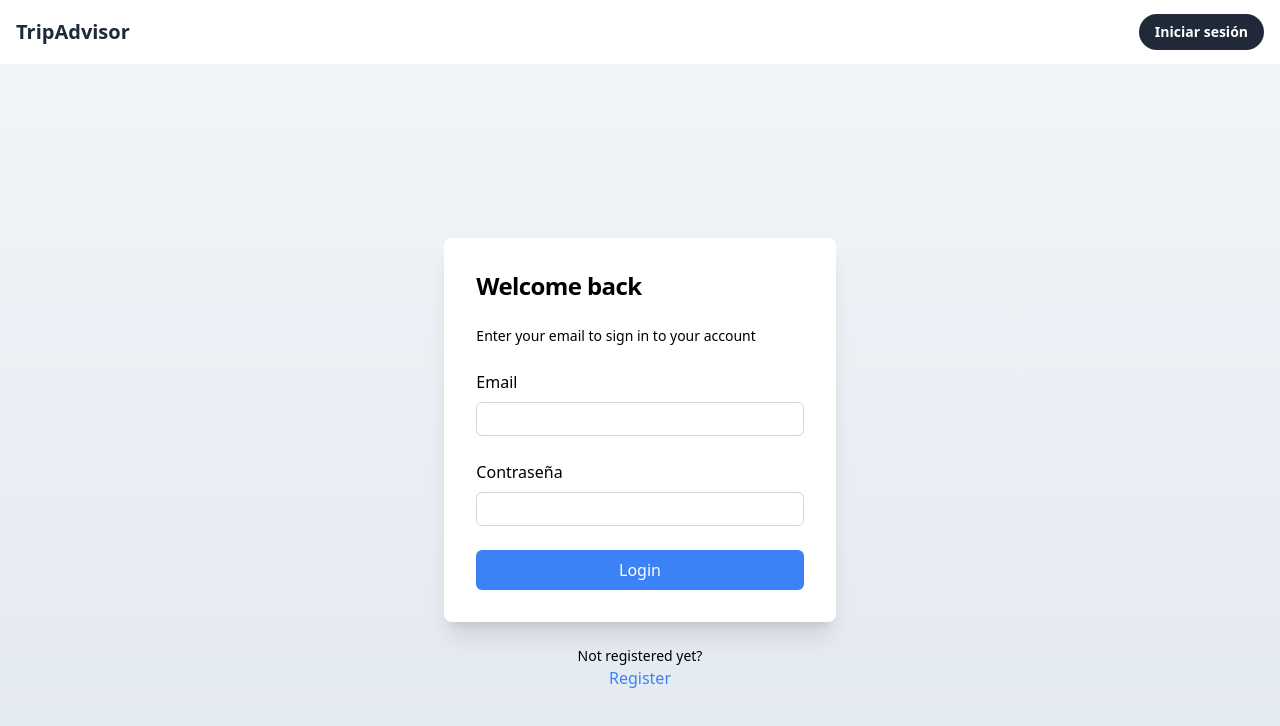
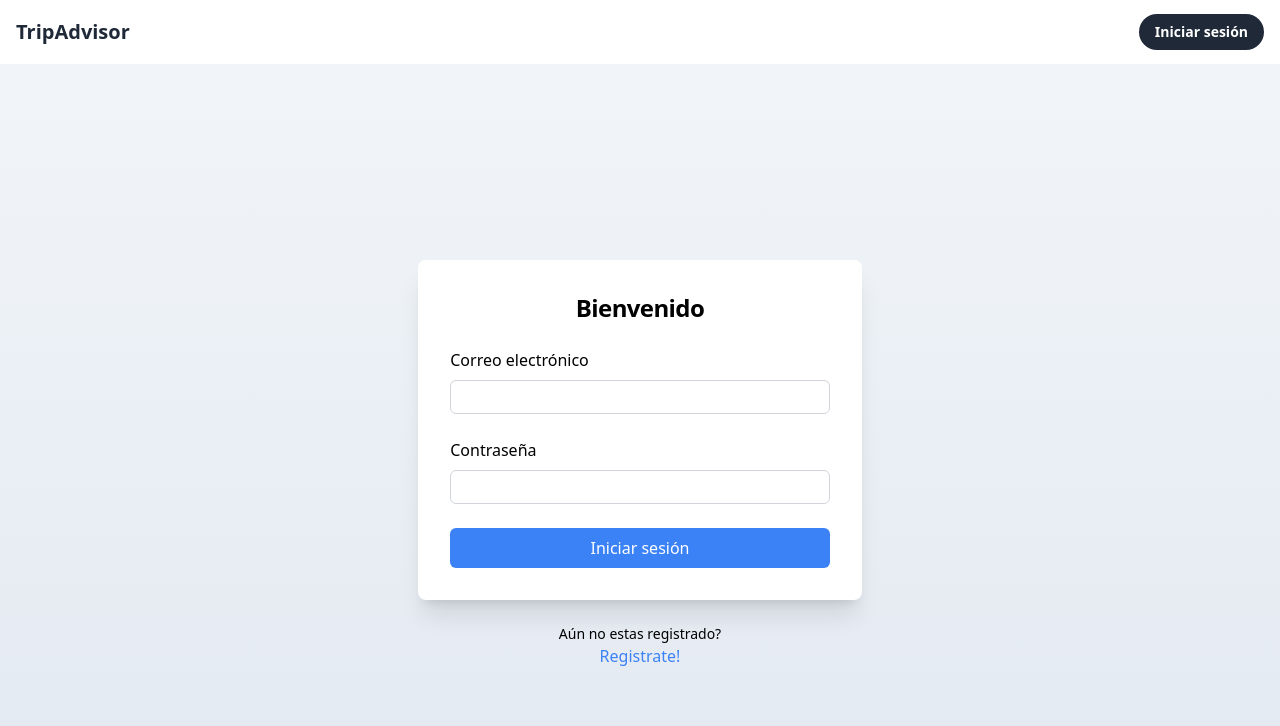
Before and after one commit to SirEduardo/gestor-de-reservas-front, a React (Vite) app in the folder front/: page /signin in a window 1280 px wide. Both pictures are taken after a click on the button "Login". Shown: the top 726 px of the page. Built offline with nearby package versions, Linux system fonts and the light colour scheme.

Commit message:
Update Login.jsx

```diff
--- a/front/src/pages/SingIn/Login.jsx
+++ b/front/src/pages/SingIn/Login.jsx
@@ -48,14 +48,12 @@ const Login = () => {
           onSubmit={handleSubmit(submit)}
           className="bg-white shadow-xl rounded-lg p-8 space-y-6"
         >
-          <h1 className="text-2xl font-semibold tracking-tight">
-            Welcome back
+          <h1 className="text-2xl text-center font-semibold tracking-tight">
+            Bienvenido
           </h1>
-          <p className="text-sm text-muted-foreground">
-            Enter your email to sign in to your account
-          </p>
+
           <div className="space-y-2">
-            <label htmlFor="email">Email</label>
+            <label htmlFor="email">Correo electrónico</label>
             <input
               type="email"
               {...register("email", {
@@ -107,20 +105,22 @@ const Login = () => {
             type="submit"
             className="w-full bg-blue-500 text-white py-2 rounded-md hover:bg-blue-600 transition duration-300"
           >
-            {loading ? "Login in..." : "Login"}
+            {loading ? "Iniciando sesión..." : "Iniciar sesión"}
           </button>
           {error && (
             <p className="text-red-500 text-center text-sm mt-2">{error}</p>
           )}
         </form>
         <div className="mt-6 text-center">
-          <p className="text-sm text-muted-foreground">Not registered yet?</p>
+          <p className="text-sm text-muted-foreground">
+            Aún no estas registrado?
+          </p>
           <button
             className="text-blue-500 hover:text-blue-700"
             type="button"
             onClick={() => setIsRegister(true)}
           >
-            Register
+            Registrate!
           </button>
         </div>
       </div>
```
